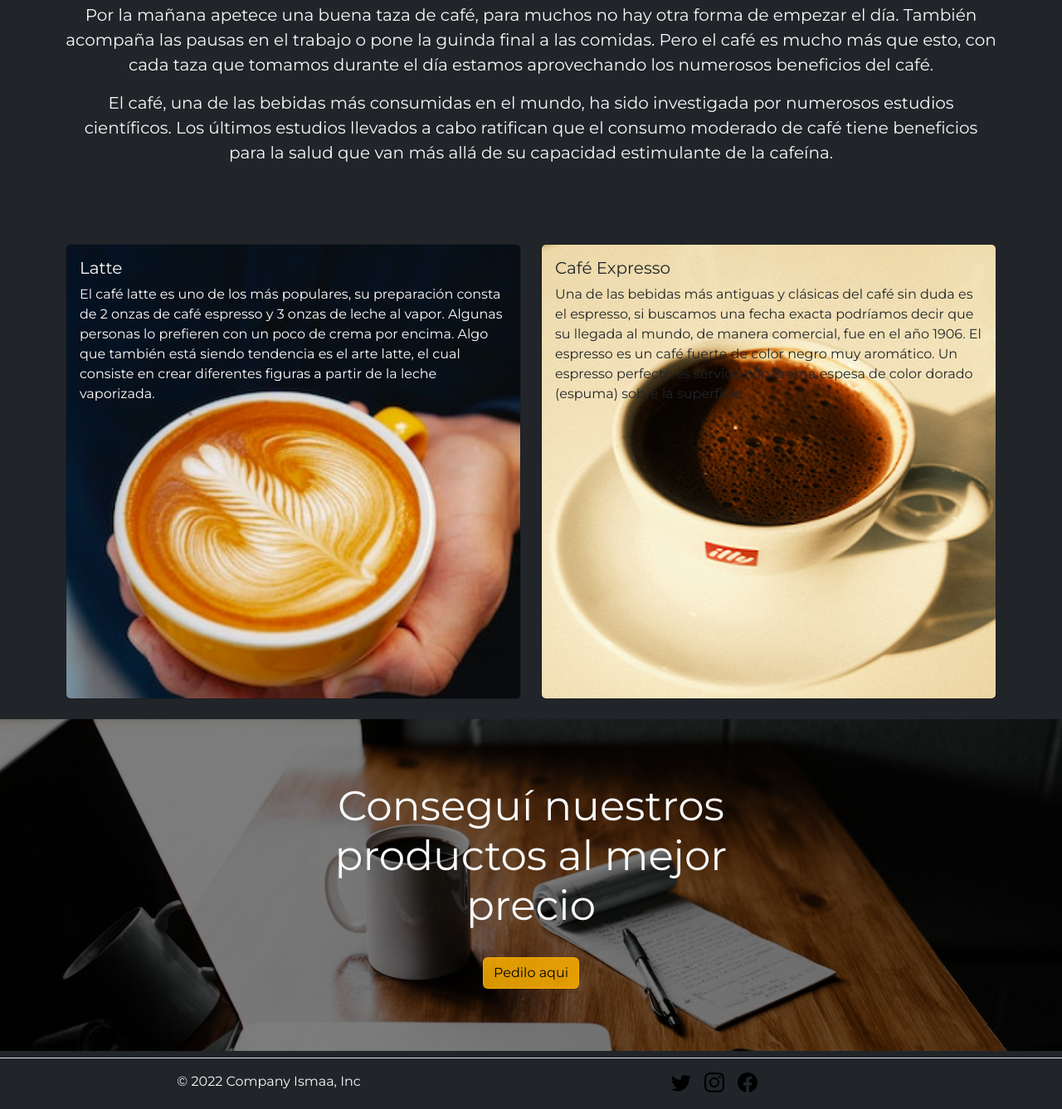
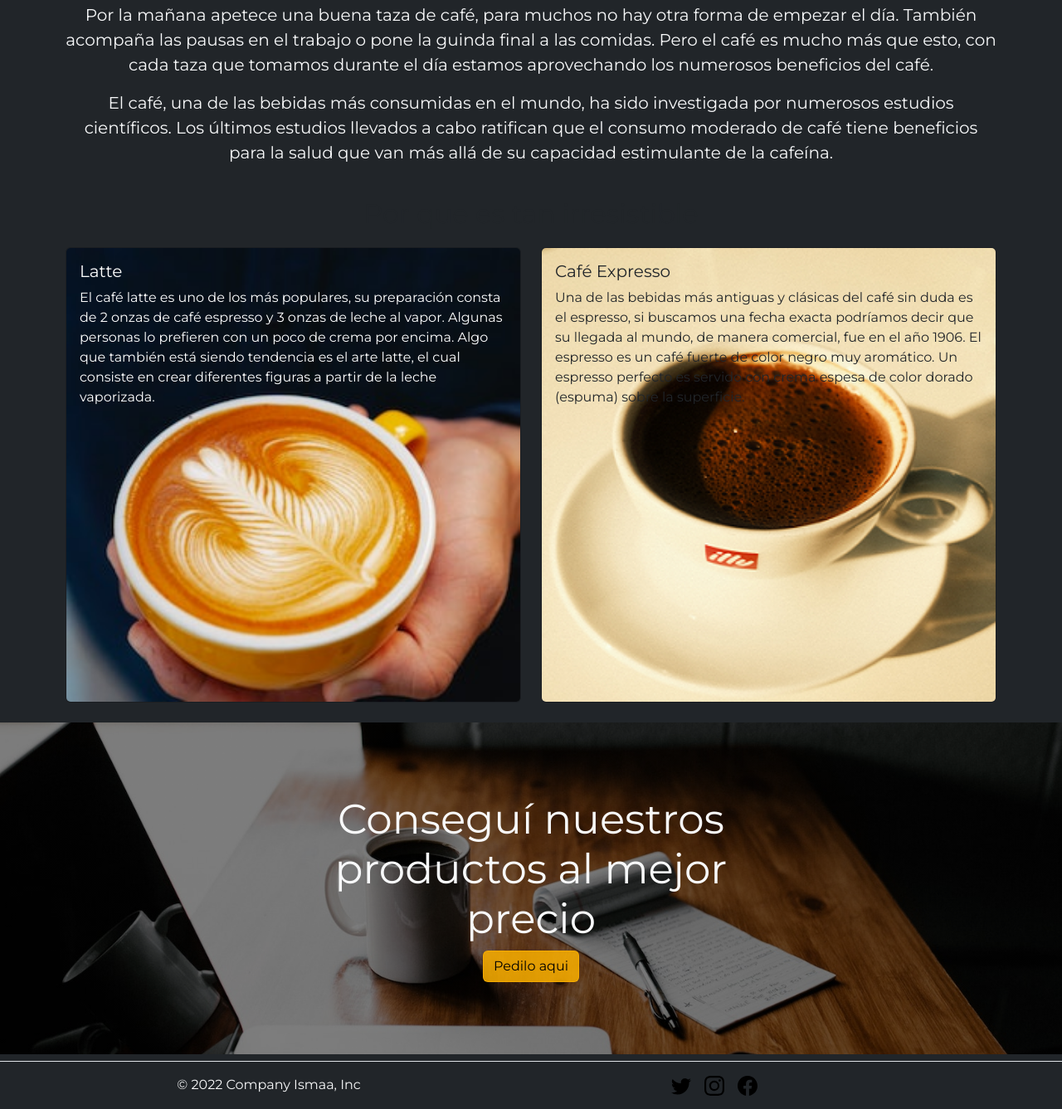
Before and after one commit to IsmaaCARP/prueba-de-sass, a website: page index.html in a window 1280 px wide. Shown: the part 603-1940 px from the top of the page at 83% size. Drawn offline with Linux system fonts and the light colour scheme.

Commit message:
ultimos retoques antes de la entrega final

```diff
--- a/index.html
+++ b/index.html
@@ -144,7 +144,7 @@
         </figure>
 
         <div class="row">
-          <div class="col-12 col-md-6">
+          <div class="col-12 col-md-6 mt-1">
               <div class="card text-bg-dark">
                   <img src="images/pexels-tim-douglas-6205625(1).jpg" alt="Taza de cafe con leche" class="card-img">
                   <div class="card-img-overlay">
@@ -156,7 +156,7 @@
                   </div>
                 </div>
           </div>
-          <div class="col-12 col-md-6">
+          <div class="col-12 col-md-6 mt-1">
               <div class="card text-bg-dark">
                   <img src="images/espresso.png" alt="Taza de cafe burbujeante" class="card-img">
                   <div class="card-img-overlay">
@@ -174,7 +174,6 @@
    <div class="hero-image2">
     <div class="hero-text text-light">
       <h1>Conseguí nuestros productos al mejor precio</h1>
-      <br>
       <a class="btn btn-primary" href="pages/shop.html" role="button">Pedilo aqui</a>
     </div>
   </div>
--- a/scss/_nosotros.scss
+++ b/scss/_nosotros.scss
@@ -5,18 +5,6 @@ html {
 }
 .trs {
   animation: fadeIn 3s ease;
-}
-
-@keyframes fadeIn {
-  0% {
-    opacity: 0;
-    filter: blur(20px);
-  }
-
-  10% {
-    opacity: 1;
-    filter: brightness(2) blur(10px);
-  }
 }
 
 h1 {
@@ -35,8 +23,8 @@ h1 {
 .hero-text {
   text-align: center;
   position: absolute;
-  top: 50%;
-  left: 50%;
+  top: 30%;
+  left: 30%;
   transform: translate(-50%, -50%);
   color: white;
 }
@@ -56,3 +44,24 @@ h1 {
   background-color: #555;
   color: white;
 }
+
+@keyframes fadeIn {
+  0% {
+    opacity: 0;
+    filter: blur(20px);
+  }
+
+  10% {
+    opacity: 1;
+    filter: brightness(2) blur(10px);
+  }
+}
+
+@media (min-width: 384px) {
+  .hero-text {
+    text-align: center;
+    font-size: 1rem;
+    transform: translate(-50%, -50%);
+    color: white;
+  }
+}
```
Also changed, not shown: pages/contacto.html (+8 -1 lines), pages/shop.html (+3 -3 lines).
